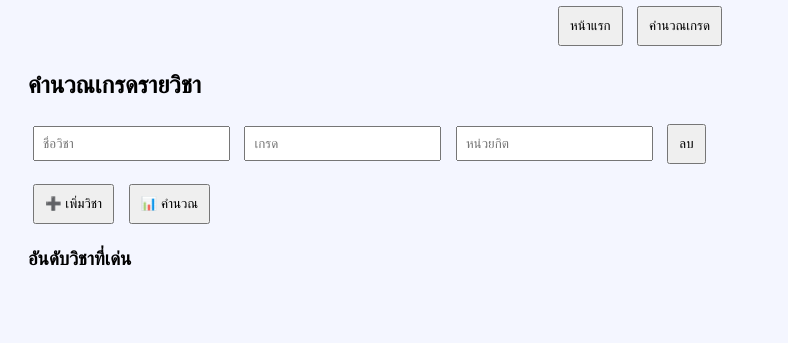
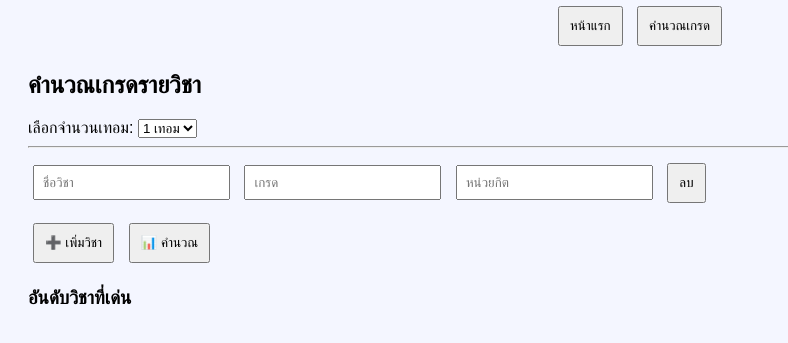
Before and after one commit to pxlirsen-droid/Dek70-1, a plain HTML site: page index.html in a window 1280 px wide. Both pictures are taken after a click on the button "คำนวณเกรด". Shown: the part 107-450 px from the top of the page, without its empty margins (0-788 px from the left). Drawn offline with Linux system fonts and the light colour scheme.

Commit message:
Update index.html

```diff
--- a/index.html
+++ b/index.html
@@ -38,6 +38,18 @@
 
 <h2>คำนวณเกรดรายวิชา</h2>
 
+<label>เลือกจำนวนเทอม:</label>
+
+<select id="semesterCount">
+  <option value="1">1 เทอม</option>
+  <option value="2">2 เทอม</option>
+  <option value="3">3 เทอม</option>
+  <option value="4">4 เทอม</option>
+  <option value="5">5 เทอม</option>
+  <option value="6">6 เทอม</option>
+</select>
+
+<hr>
 <div id="subjects"></div>
 
 <button onclick="addSubject()">
```
